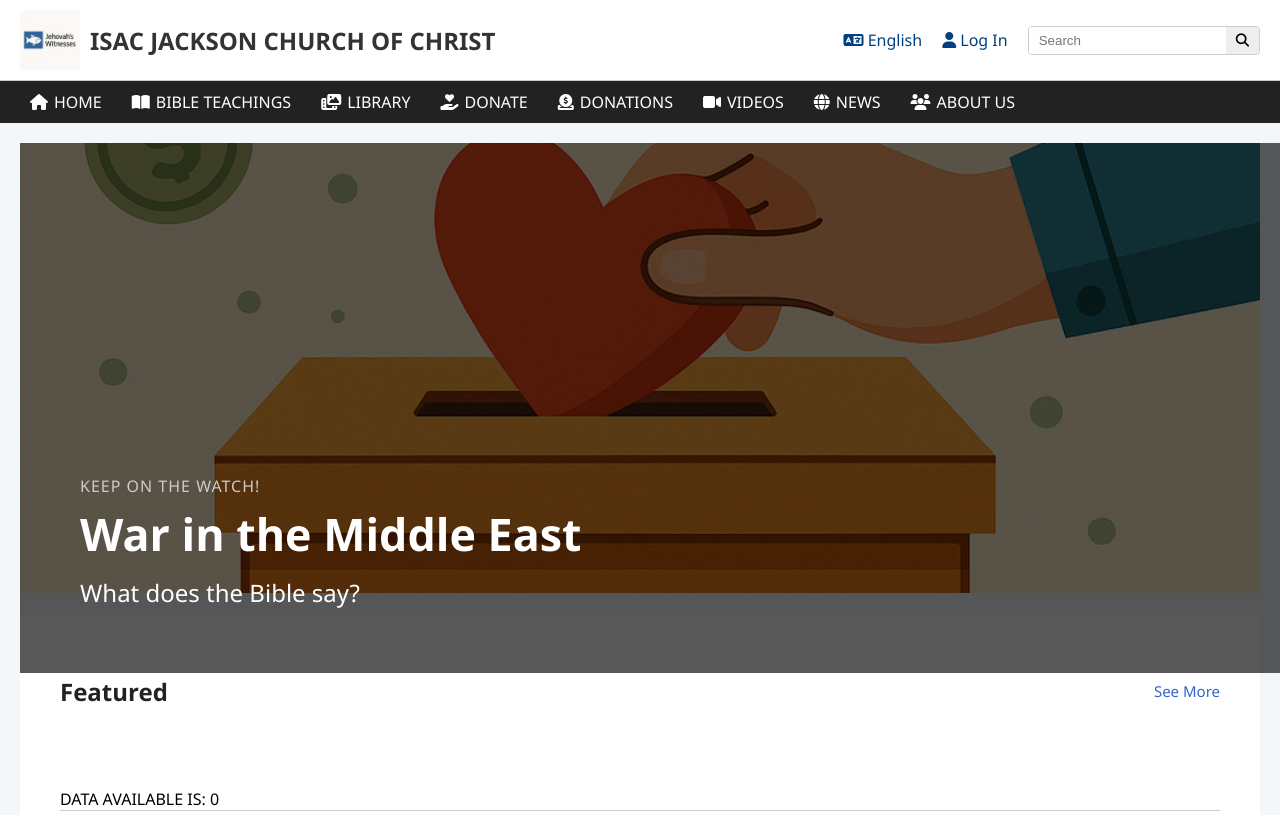
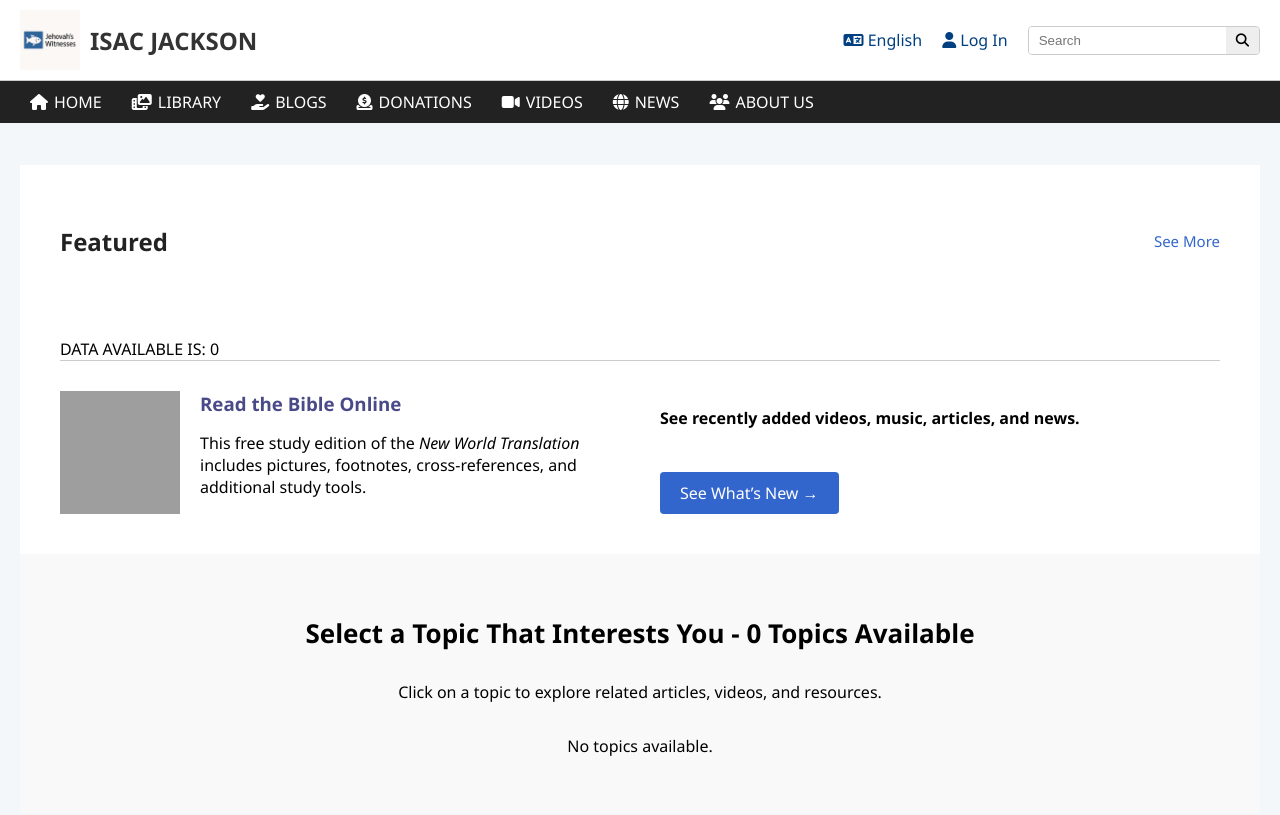
Before and after one commit to mwamuziscode/church_donate_platform, a Django app: page / in a window 1280 px wide; the page is wider, and only the part inside the window is pictured. Shown: the top 815 px of that part. Run offline with Django 5.2, Linux system fonts and the light colour scheme; data that the repository does not hold is empty; parts of the project's set-up code (start-up, migrations or seed data) failed here and were passed over; grey boxes are pictures that could not be loaded.

Commit message:
just for mv2cmpt win

```diff
--- a/donations/templates/donations/base.html
+++ b/donations/templates/donations/base.html
@@ -21,7 +21,7 @@
     <div class="logo-container">
         <img src="{% static 'donations/images/donater.png' %}" alt="Logo">
         <span class="brand-name">
-            ISAC JACKSON CHURCH OF CHRIST
+            ISAC JACKSON
         </span>
     </div>
     <div class="header-actions">
@@ -37,9 +37,9 @@
 <!-- Navigation -->
 <nav class="main-nav">
     <a href="{% url 'home' %}"><i class="fas fa-home"></i> HOME</a>
-    <a href="{% url 'teachings' %}"><i class="fas fa-book-open"></i> BIBLE TEACHINGS</a>
+   <!---<a href="{% url 'teachings' %}"><i class="fas fa-book-open"></i> BIBLE TEACHINGS</a> -->
     <a href="{% url 'library' %}"><i class="fas fa-photo-film"></i> LIBRARY</a>
-    <a href="{% url 'donate' %}"><i class="fas fa-hand-holding-heart"></i> DONATE</a>
+    <a href="{% url 'blogs' %}"><i class="fas fa-hand-holding-heart"></i> BLOGS </a>
     <a href=""><i class="fas fa-donate"></i> DONATIONS</a>
     <a href=""><i class="fas fa-video"></i> VIDEOS</a>
     <a href="{% url 'news' %}"><i class="fas fa-globe"></i> NEWS</a>
--- a/donations/templates/donations/feature.html
+++ b/donations/templates/donations/feature.html
@@ -1,5 +1,3 @@
-{% load static %}
-
 {% load static %}
 
 
--- a/donations/templates/donations/header.html
+++ b/donations/templates/donations/header.html
@@ -1,4 +1,5 @@
 {% load static %}
+{% comment %}
 
 {% block extrastyle %}
 <link rel="stylesheet" href="{% static 'donations/css/header.css' %}">
@@ -15,3 +16,5 @@
 </header>
 <div class="b-example-divider"></div>
 <div class="b-example-divider"></div>
+
+{% endcomment %}
--- a/donations/views.py
+++ b/donations/views.py
@@ -1,10 +1,12 @@
 from django.views.generic import ListView, FormView, View
 from django.shortcuts import redirect, get_object_or_404
 from django.core.mail import send_mail
-from .models import Blog, HeadLine, Like, Comment, Topic
+from .models import Blog, HeadLine, Like, Comment, Topic, DetailView
 from .forms import DonationForm, CommentForm
 import stripe
 stripe.api_key = 'your_stripe_secret_key'
+
+
 
 
 
@@ -12,6 +14,11 @@
     model = Blog
     template_name = 'donations/home.html'
     context_object_name = 'blogs'
+
+
+class BlogDetailsView(DetailView):
+    model = Blog
+
 
 class DonationView(FormView):
     template_name = 'donations/donate.html'
```
